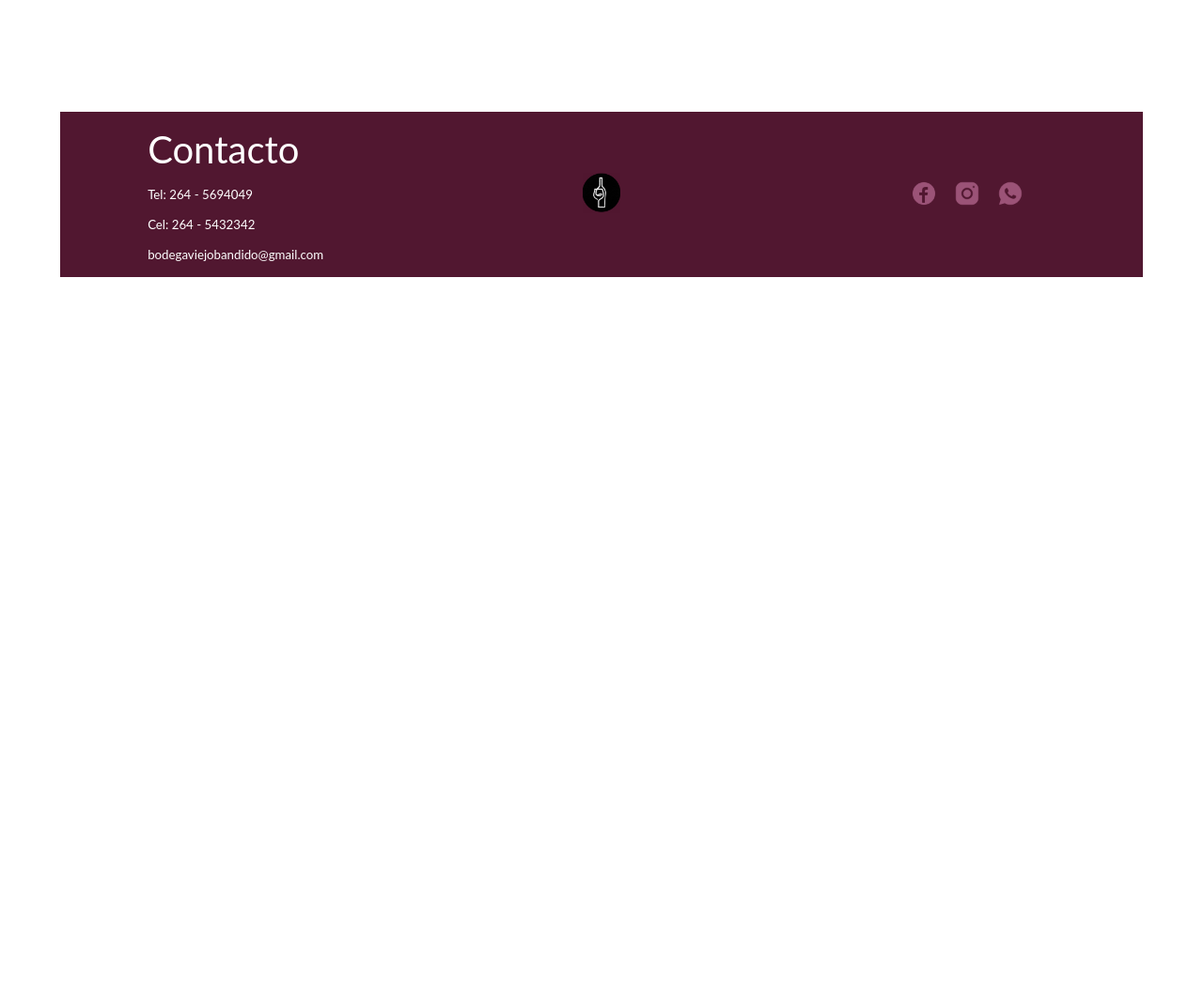
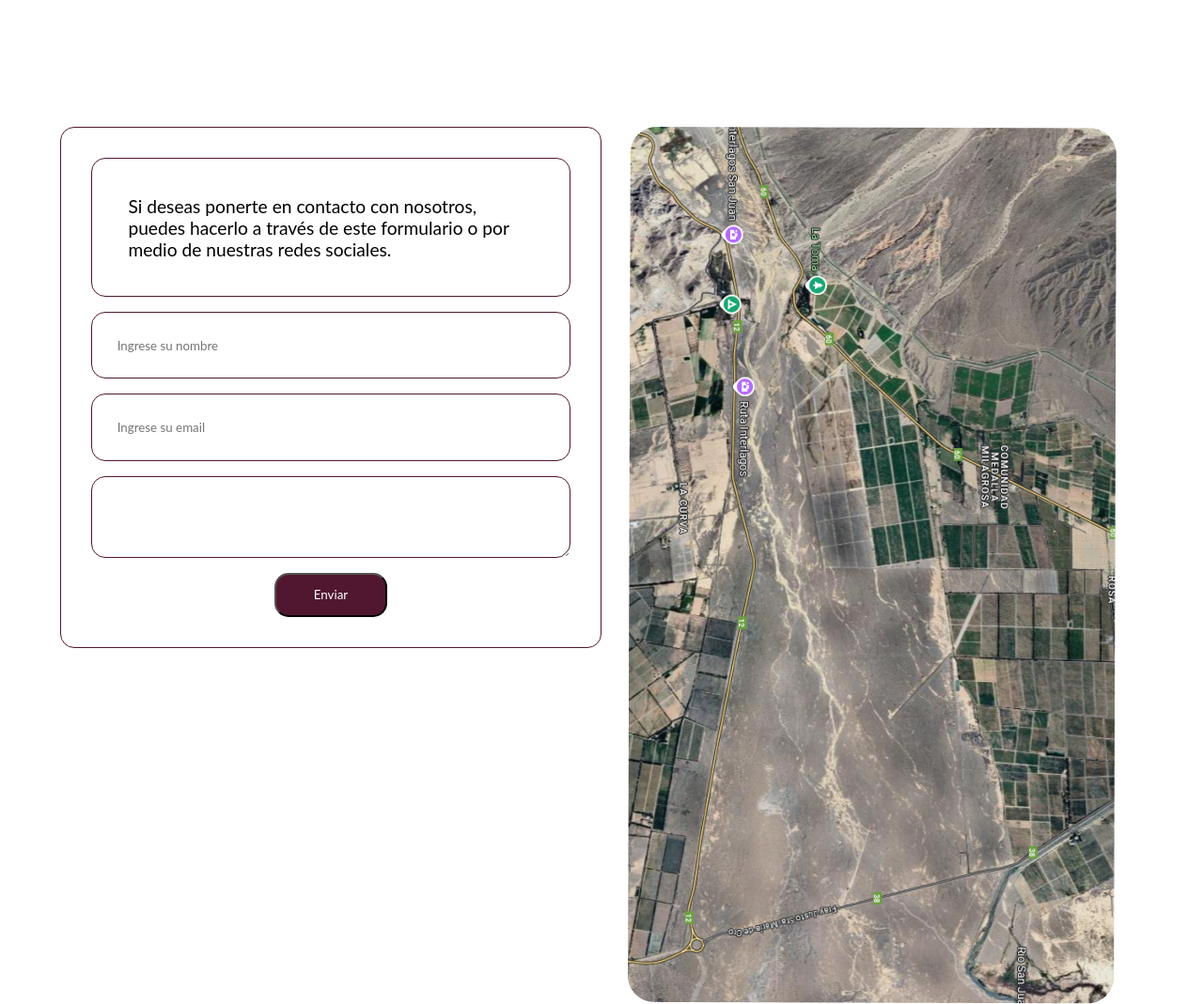
Before and after one commit to MatiasTello87/BandidoViejo, a plain HTML site: page pages/contacto.html in a window 1280 px wide. Shown: the part 520-1589 px from the top of the page at 94% size. Before the commit the page ends 815 px from the top, so only its background shows below. Drawn offline with Linux system fonts and the light colour scheme; a web font is replaced by a local one.

Commit message:
page contacto

```diff
--- a/css/style.css
+++ b/css/style.css
@@ -299,49 +299,35 @@ footer{
 
 }
 /* Pages Contacto */
-.contacto_icons{
-    display: flex;
-    justify-content: center;
-    align-items: flex-start;
-    gap: 3em;
+
+.contacto{
+    display: grid;
+    grid-template-columns: repeat(2,1fr);
+    justify-items: center;
+    align-items: self-start;
 }
-.contacto_icons > h4{
-    font-size: 2em;
-    color: var(--tinto);
-}
-.contacto_icons > ul{
-    display: flex;
-    flex-direction: column;
-    align-items: flex-start;
-    gap: 1em;
-    list-style: none;
-    padding: 1em;
-    border-left: 1px solid var(--tintoDark);
-}
-.contacto_icons > ul > li{
-    display: flex;
-    justify-content: center;
-    align-items: center;
-    gap: 1em;
-    list-style: none;
-    color: var(--tinto);
-}
-.contacto_imgs{
-    width: 30px;
-}
-.contacto > .mensaje{
-    /* width: 80%; */
-    border: 1px solid var(--tintoDark);
-    border-radius: 10px ;
-    padding: 2em 1em;
+.contacto> form{
     display: flex;
     flex-direction: column;
     justify-content: center;
+    align-items: center;
+    padding: 2em;
     gap: 1em;
+    border: 1px solid var(--tinto);
+    border-radius: 15px;
+
 }
-.mensaje > textarea{
-    width: 80%;
-    height: 100px;
+.contacto> form> p, input, textarea{
+    width: 100%;
+    border: 1px solid var(--tinto);
+    padding: 2em;
+    border-radius: 15px;
+}
+.contacto> form> button{
+    background-color: var(--tinto);
+    padding: 1em 3em;
+    border-radius: 15px;
+    color: white;
 }
 /* Mediaqueries Mobile */
 /*Mobile */
--- a/pages/contacto.html
+++ b/pages/contacto.html
@@ -27,6 +27,17 @@
                 <img src="../img/portadas/contacto.png" alt="Paisaje">
                 <h2>Contacto</h2>
             </section>
+            <section class="contacto">
+                    <form action="">
+                        <p>Si deseas ponerte en contacto con nosotros, puedes hacerlo a través de este formulario o por medio de nuestras redes sociales.</p>
+                        <input type="text" placeholder="Ingrese su nombre">
+                        <input type="text" placeholder="Ingrese su email">
+                        <textarea name="" id="" placeholder="Deje su mensaje">
+                        </textarea>
+                        <button>Enviar</button>
+                    </form>
+                <img src="../img/fotos/map.png" alt="mapa">
+            </section>
         </main>
         <footer>
             <div class="footer_inicio">
```
Also changed, not shown: img/fotos/image.png (deleted), img/fotos/map.png (added).
